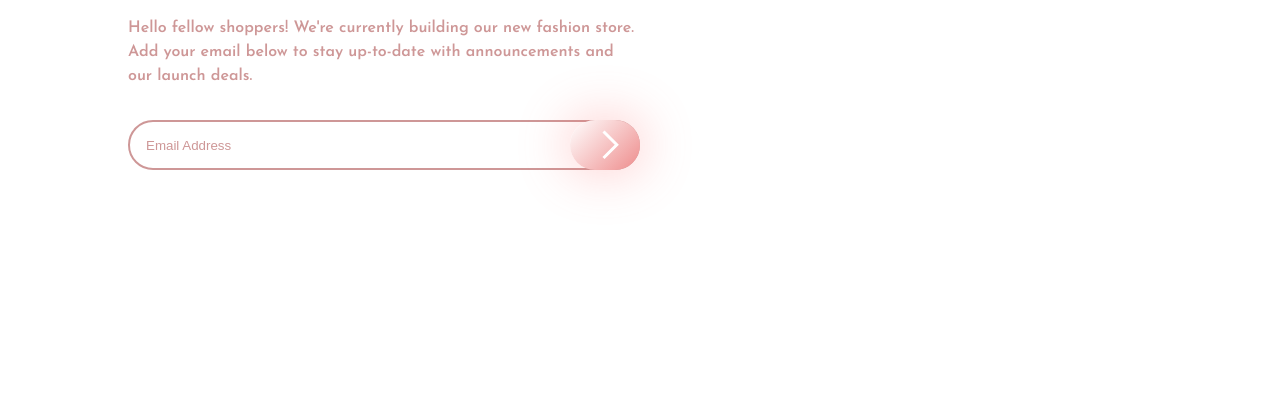
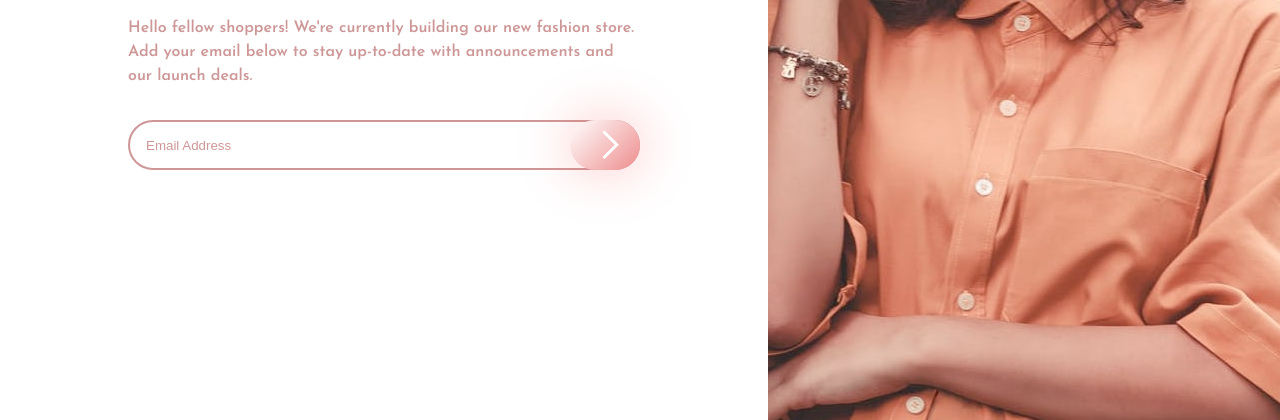
Before and after one commit to Lindllay/base-apparel-coming-soon-master, a plain HTML site: page index.html in a window 1280 px wide. Shown: the part 380-800 px from the top of the page. Drawn offline with Linux system fonts and the light colour scheme; the site is published under a folder, as on GitHub Pages, so addresses that start at the root find nothing.

Commit message:
Add files via upload

```diff
--- a/styles/style.scss
+++ b/styles/style.scss
@@ -19,7 +19,7 @@
             padding-left: 40px;
         }
         .hero{
-            background-image: url(/images/hero-mobile.jpg);
+            background-image: url(../images/hero-mobile.jpg);
             height: 66.6vw;
             background-repeat: no-repeat;
             background-size: contain;
@@ -110,7 +110,7 @@
                 display: none;
             }
         .hero{
-            background-image: url(/images/hero-desktop.jpg);
+            background-image: url(../images/hero-desktop.jpg);
             background-repeat: no-repeat;
             background-size: cover;
             background-position: center;
```
Also changed, not shown: styles/style.css, 1 other file.
